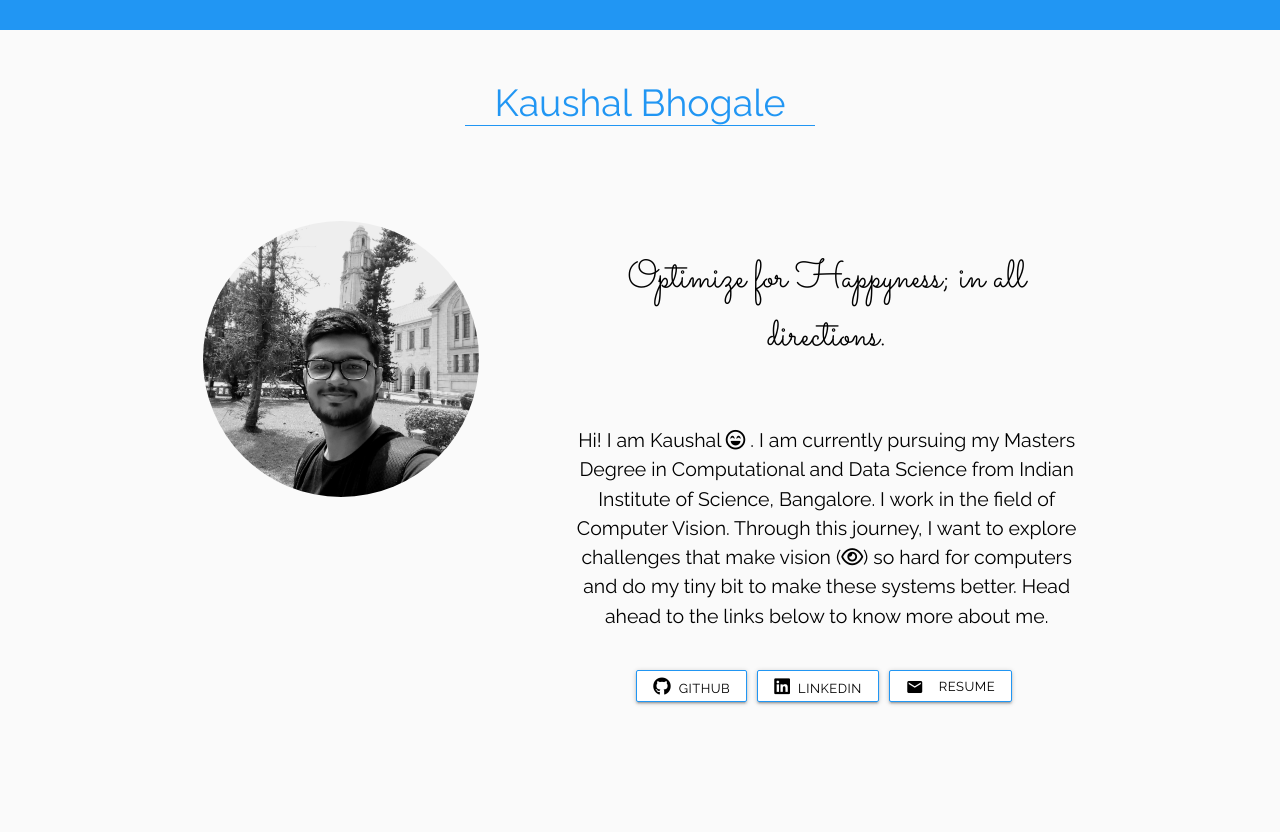
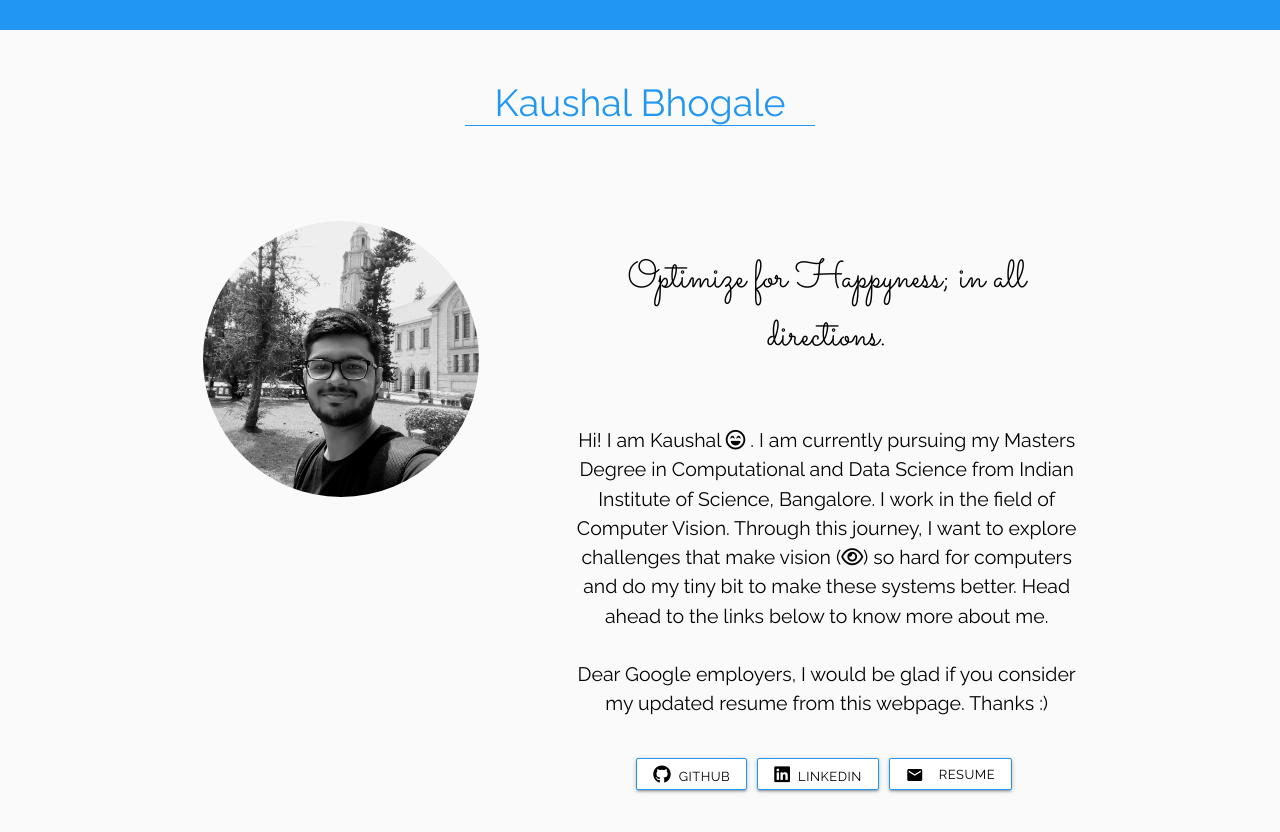
Before and after one commit to kaushal-py/kaushal-py.github.io, a plain HTML site: page index.html in a window 1280 px wide. Before the commit the page ends 800 px from the top, so only its background shows below. Drawn offline with nearby package versions, Linux system fonts and the light colour scheme.

Commit message:
Update index.html

```diff
--- a/index.html
+++ b/index.html
@@ -54,13 +54,17 @@
                 Hi! I am Kaushal <i class="far fa-laugh-beam"></i> . I am currently pursuing my Masters Degree in Computational and Data Science from Indian Institute of Science, Bangalore. I work in the field of Computer Vision. Through this journey, I want to explore challenges that make vision (<i class="far fa-eye"></i>) so hard for computers and do my tiny bit to make these systems better. Head ahead to the links below to know more about me.
                 <br><br>
 
+                Dear Google employers, I would be glad if you consider my updated resume from this webpage. Thanks :)
+
+                <br><br>
+
                 <a href="https://github.com/kaushal-py" target="_blank" class="waves-effect waves-light btn-small black-text">
                   <i class="fab fa-github"></i>&nbsp; Github
                 </a>
                 <a href="https://www.linkedin.com/in/kaushal-bhogale/" target="_blankx" class="waves-effect waves-light btn-small black-text">
                   <i class="fab fa-linkedin"></i>&nbsp; LinkedIn
                 </a>
-                <a href="Kaushal-Bhogale-resume.pdf" target="_blankx" class="waves-effect waves-light btn-small black-text">
+                <a href="Resume-Kaushal_Bhogale.pdf" target="_blankx" class="waves-effect waves-light btn-small black-text">
                   <i class="material-icons left">email</i>Resume
                 </a>
 
```
